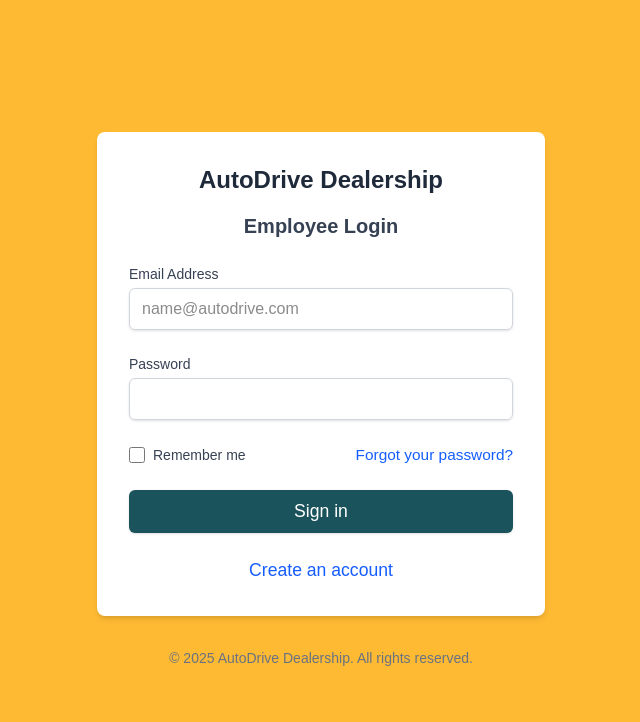
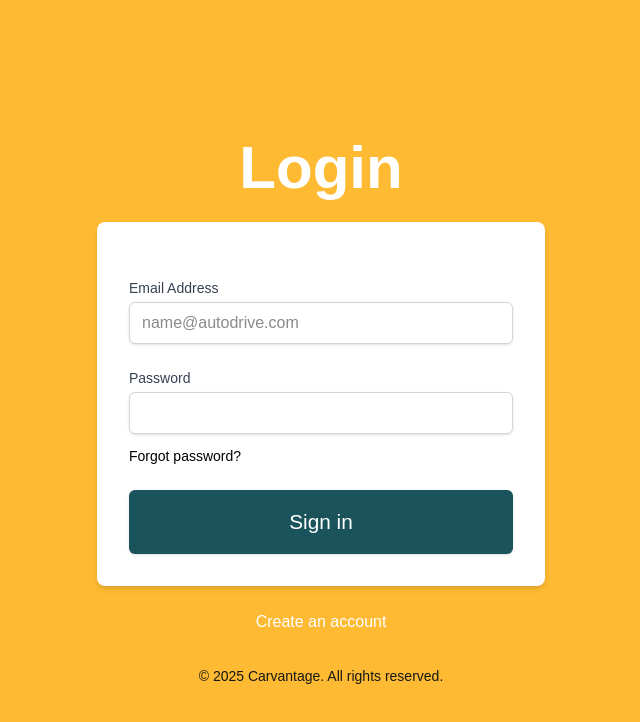
Before and after one commit to comp583group/vroom_front-end, a Next.js app: page /login in a window 1280 px wide. Shown: the top 722 px of the page, without its empty margins (319-959 px from the left). Built offline with nearby package versions, Linux system fonts and the light colour scheme.

Commit message:
Resize, recolor, remove excess elements on login page.

```diff
--- a/app/globals.css
+++ b/app/globals.css
@@ -29,9 +29,13 @@ body {
   display: inline-block;
 }
 
-button, a {
+button {
   font-weight: semi-bold;
-  font-size: 1.1em;
+  font-size: 1.3em;
+}
+
+a {
+  font-size: 1em;
 }
 
 .dropdown-content {
--- a/app/login/LoginForm.tsx
+++ b/app/login/LoginForm.tsx
@@ -16,10 +16,10 @@ export default function LoginForm() {
 
   return (
     <div className="min-h-screen flex flex-col items-center justify-center" style={{ backgroundColor: "#FEBA33" }}>
+      <h1 className="text-6xl my-6 font-extrabold text-white">Login</h1>
+
       <div className="w-full max-w-md bg-white rounded-lg shadow-md p-8">
         <div className="text-center mb-6">
-          <h1 className="text-2xl font-bold text-gray-800">AutoDrive Dealership</h1>
-          <h2 className="mt-4 text-xl font-semibold text-gray-700">Employee Login</h2>
         </div>
 
         <form onSubmit={handleSubmit} className="space-y-6">
@@ -50,42 +50,32 @@ export default function LoginForm() {
               onChange={(e) => setPassword(e.target.value)}
               className="mt-1 block w-full px-3 py-2 border border-gray-300 rounded-md shadow-sm focus:outline-none focus:ring-blue-500 focus:border-blue-500"
             />
-          </div>
 
-          <div className="flex items-center justify-between">
-            <div className="flex items-center">
-              <input
-                id="remember-me"
-                name="remember-me"
-                type="checkbox"
-                className="h-4 w-4 text-blue-600 focus:ring-blue-500 border-gray-300 rounded"
-              />
-              <label htmlFor="remember-me" className="ml-2 block text-sm text-gray-700">Remember me</label>
-            </div>
-
-            <div className="text-sm">
-              <Link href="/forgot-password" className="font-medium text-blue-600 hover:text-blue-500">Forgot your password?</Link>
+            <div className="text-sm my-3">
+              <Link href="/forgot-password" className="font-medium text-black hover:text-blue-500">Forgot password?</Link>
             </div>
           </div>
 
           <div>
             <button
               type="submit"
-              className="w-full flex justify-center py-2 px-4 border border-transparent rounded-md shadow-sm text-sm font-medium text-white bg-blue-600 hover:bg-blue-700 focus:outline-none focus:ring-2 focus:ring-offset-2 focus:ring-blue-500"
+              className="w-full flex justify-center py-4 px-4 border border-transparent rounded-md shadow-sm text-sm font-medium text-white bg-blue-600 hover:bg-blue-700 focus:outline-none focus:ring-2 focus:ring-offset-2 focus:ring-blue-500"
               style={{ backgroundColor: "#1a535c" }}
             >
               Sign in
             </button>
           </div>
         </form>
-
-        <div className="mt-6 text-center">
-          <Link href="/register" className="font-medium text-blue-600 hover:text-blue-500">Create an account</Link>
-        </div>
       </div>
 
-      <footer className="mt-8 text-center text-sm text-gray-500">
-        &copy; {new Date().getFullYear()} AutoDrive Dealership. All rights reserved.
+      <div className="mt-6 text-center">
+        <Link href="/register" className="font-medium text-white hover:text-blue-500">
+          Create an account
+        </Link>
+      </div>
+
+      <footer className="mt-8 text-center text-sm text-grey-600">
+        &copy; {new Date().getFullYear()} Carvantage. All rights reserved.
       </footer>
     </div>
   );
```
